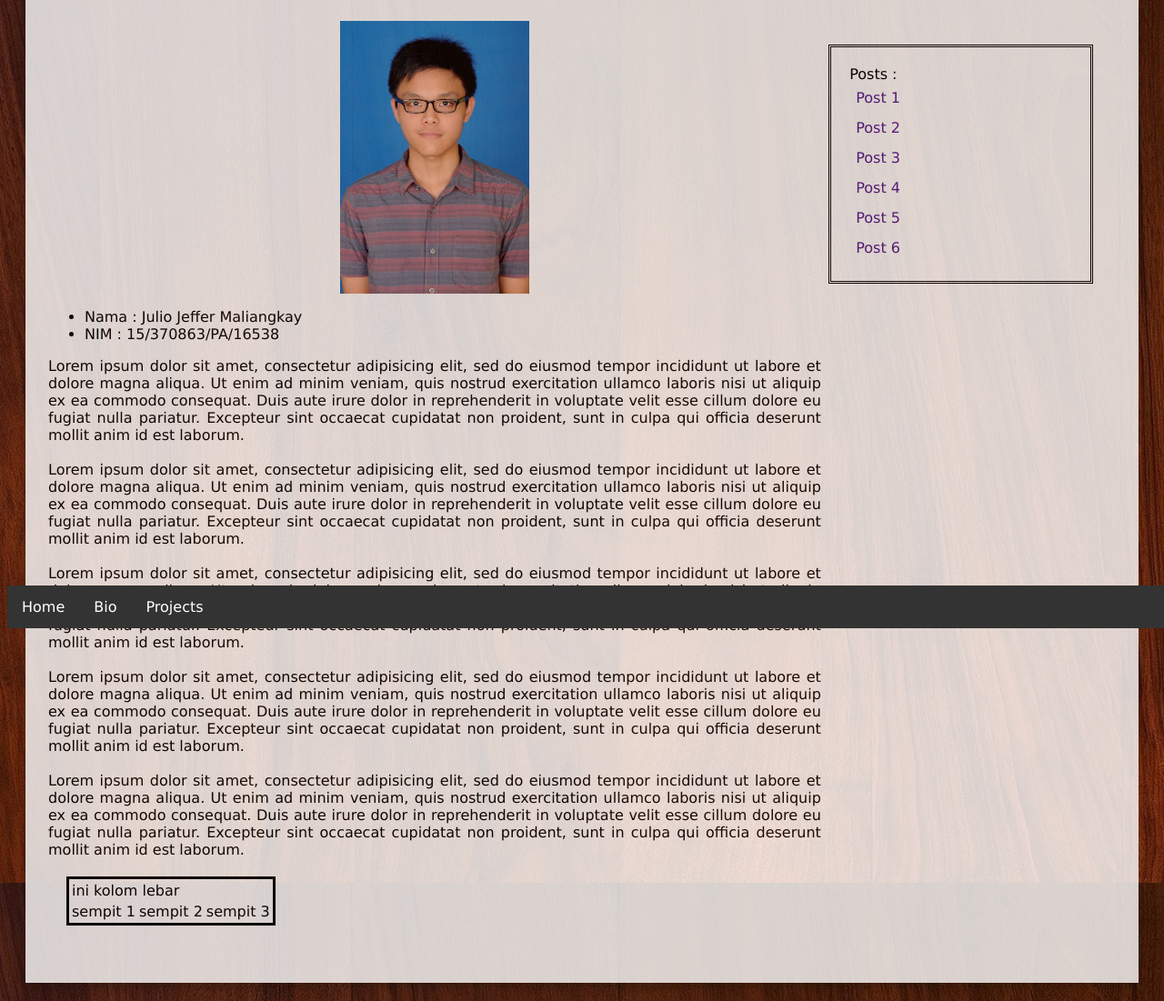
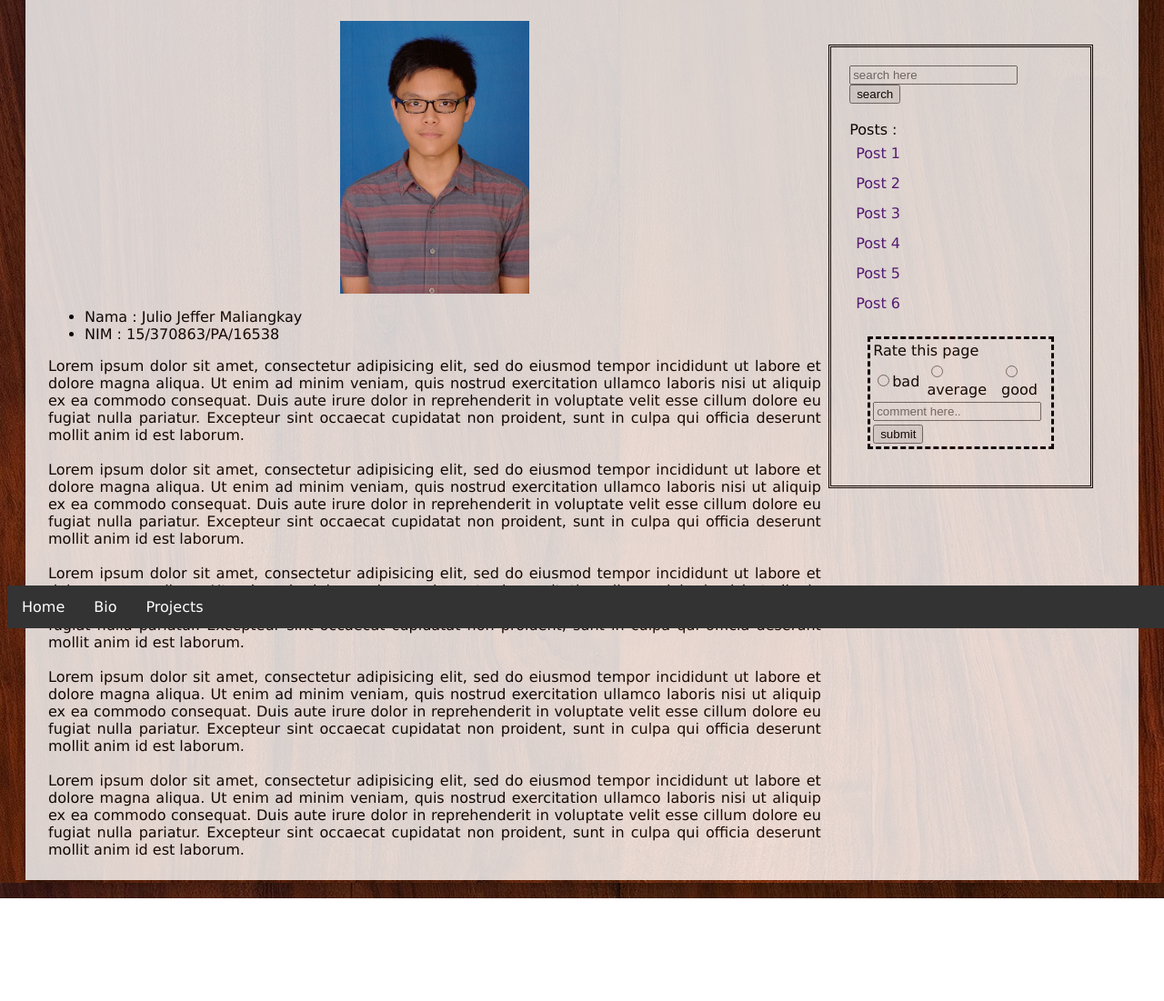
Before and after one commit to jyrex/jyrex.github.io, a plain HTML site: page index.html in a window 1280 px wide. Shown: the part 109-1210 px from the top of the page at 91% size. After the commit the page ends 1097 px from the top, so only its background shows below. Drawn offline with Linux system fonts and the light colour scheme.

Commit message:
revamp_navbar

```diff
--- a/div.css
+++ b/content.css
@@ -48,6 +48,6 @@
 	padding: 20px
 }
 
-.data {
+.search {
 
 }
--- a/index.html
+++ b/index.html
@@ -2,8 +2,9 @@
 <html>
 <head>
 	<title>Profil Jyrex</title>
-<link rel="stylesheet" type="text/css" href="styles.css">
-<link rel="stylesheet" type="text/css" href="div.css">
+<link rel="stylesheet" type="text/css" href="objects.css">
+<link rel="stylesheet" type="text/css" href="content.css">
+<link rel="stylesheet" type="text/css" href="navigation.css">
 </head>
 <body>
 
@@ -61,19 +62,13 @@
 			consequat. Duis aute irure dolor in reprehenderit in voluptate velit esse
 			cillum dolore eu fugiat nulla pariatur. Excepteur sint occaecat cupidatat non
 			proident, sunt in culpa qui officia deserunt mollit anim id est laborum.
-			<table class="one">
-				<tr>
-					<td colspan="3">ini kolom lebar</td>
-				</tr>
-				<tr>
-					<td>sempit 1</td>
-					<td>sempit 2</td>
-					<td>sempit 3</td>
-				</tr>
-			</table>
 			<br><br>
 		</div>
 		<div class="navi">
+			<div class="search">
+				<input type="text" name="search" placeholder="search here">
+				<button>search</button>
+			</div><br>
 			Posts :<br>
 			<ul class="nav">
 				<li class="nav"><a href="">Post 1</a></li>
@@ -83,6 +78,22 @@
 				<li class="nav"><a href="">Post 5</a></li>
 				<li class="nav"><a href="">Post 6</a></li>
 			</ul>
+			<table class="one">
+				<tr>
+					<td colspan="3">Rate this page</td>
+				</tr>
+				<tr>
+					<td><input type="radio" name="rating">bad</td>
+					<td><input type="radio" name="rating">average</td>
+					<td><input type="radio" name="rating">good</td>
+				</tr>
+				<tr>
+					<td colspan="3"><input type="text" name="comment" placeholder="comment here.."></td>
+				</tr>
+				<tr>
+					<td><button>submit</button></td>
+				</tr>
+			</table>
 		</div>
 	</div>
 </div>
--- a/styles.css
+++ b/navigation.css
@@ -1,7 +1,3 @@
-body {
-	background-image: url('wood.jpg');
-}
-
 ul.das {
     list-style-type: none;
     margin: 0;
@@ -22,10 +18,6 @@ li.das a {
     text-decoration: none;
 }
 
-li a:hover {
-    background-color: brown;
-}
-
 ul.nav {
 	list-style-type: none;
     margin: 0;
@@ -40,15 +32,6 @@ li.nav a{
     text-decoration: none;
 }
 
-img {
-	max-width: 300px;
-	max-height: 300px;
-	opacity: 1;
-	display: block;
-	margin: auto;
+li a:hover {
+    background-color: brown;
 }
-
-table.one {
-	margin: 20px;
-	border: solid;
-}
--- /dev/null
+++ b/objects.css
@@ -0,0 +1,24 @@
+body {
+	background-image: url('wood.jpg');
+}
+
+img {
+	max-width: 300px;
+	max-height: 300px;
+	opacity: 1;
+	display: block;
+	margin: auto;
+}
+
+table.one {
+	margin: 20px;
+	border: dashed;
+}
+
+td {
+	text-align: left;
+}
+
+.search {
+
+}
```
